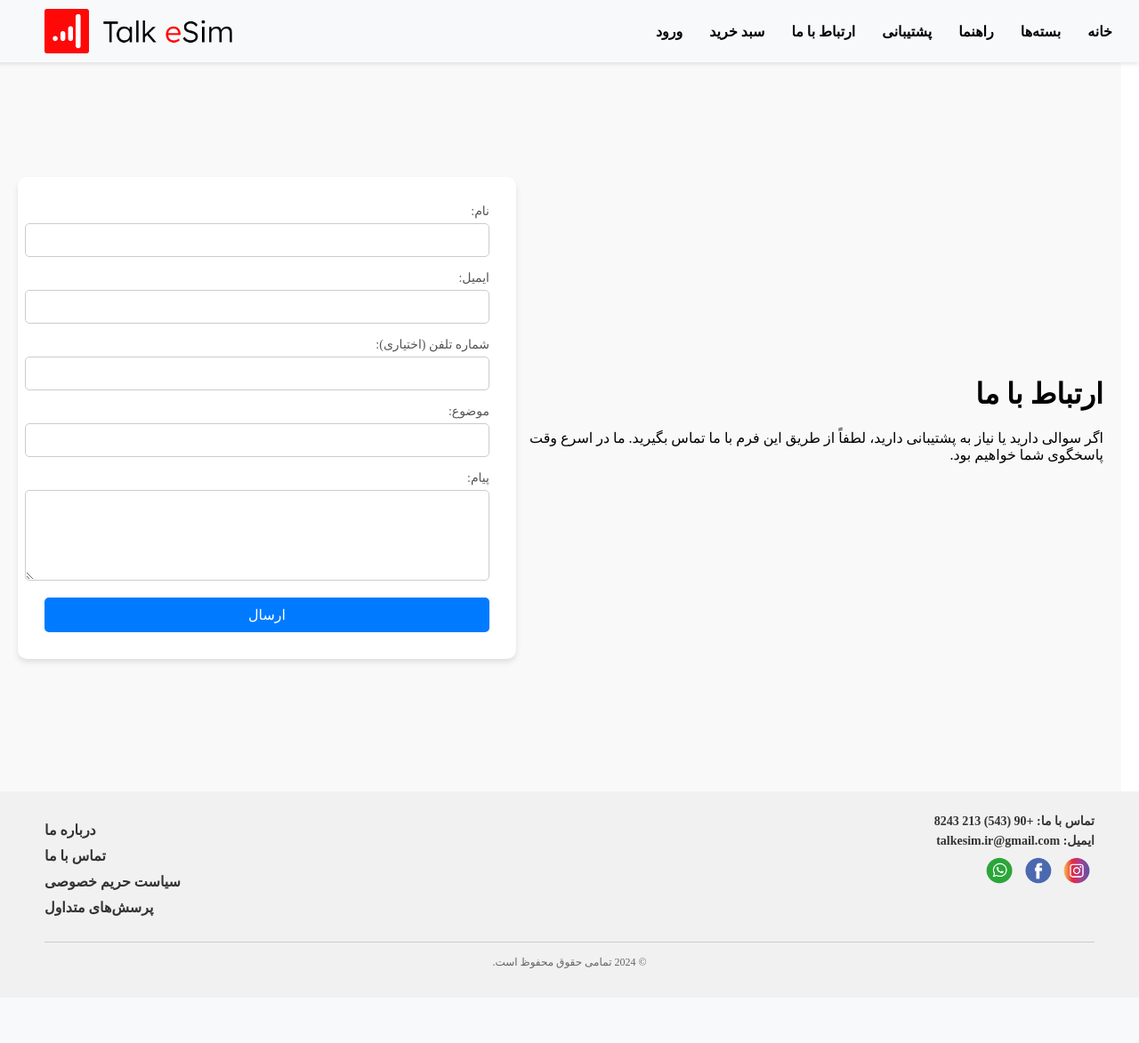
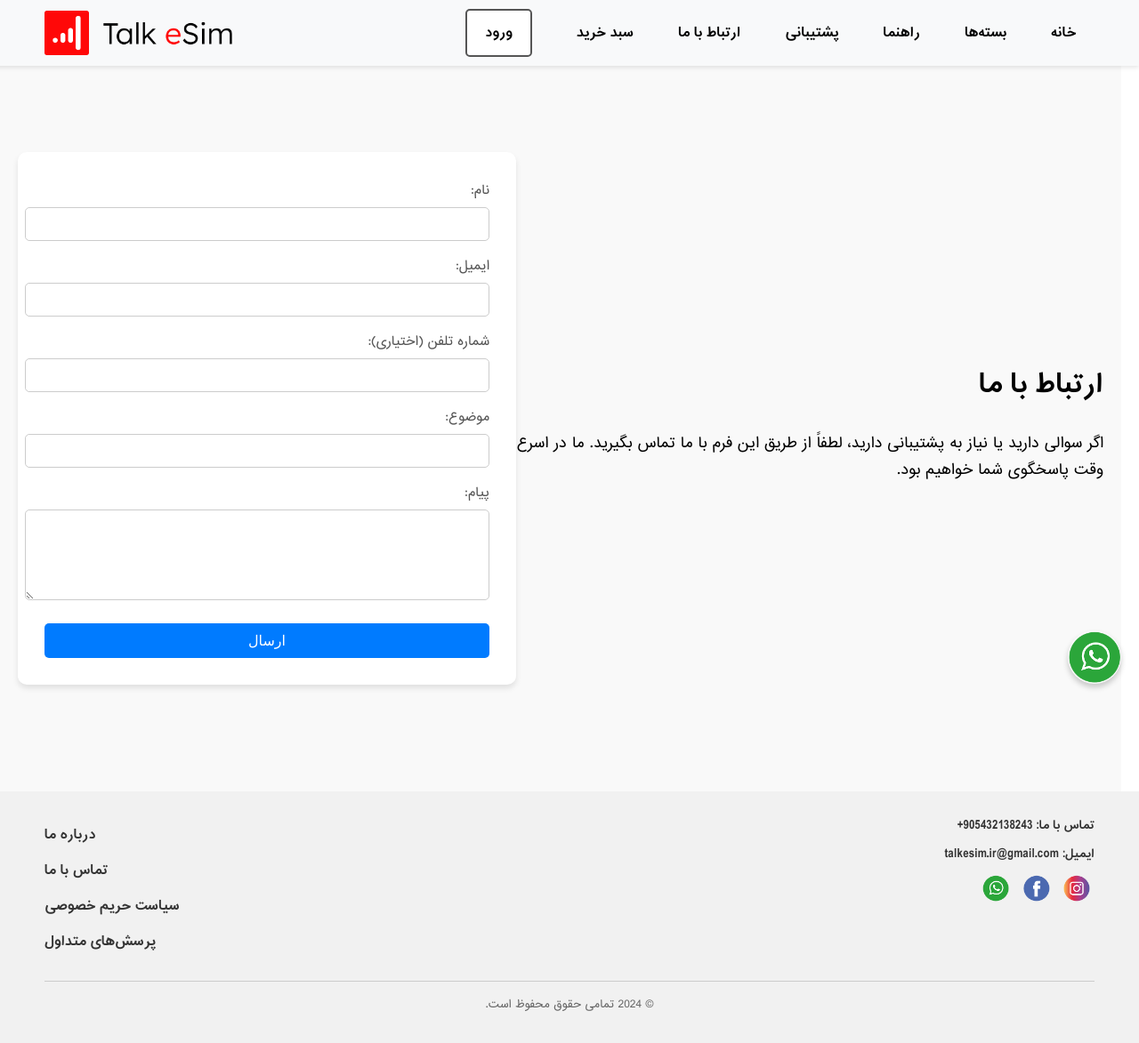
Before and after one commit to pdrm55/Talkesim.ir, a Flask app: page /contact in a window 1280 px wide. Shown: the whole page at 89% size. Before the commit the page ends 1089 px from the top, so only its background shows below. Run offline with Flask 3, Linux system fonts and the light colour scheme.

Commit message:
menu , whatsapp

```diff
--- a/static/css/base.css
+++ b/static/css/base.css
@@ -1,5 +1,23 @@
+/* تعریف فونت IRANSans */
+@font-face {
+    font-family: 'IRANSans';
+    src: url('/static/fonts/IRANSans/IRANSans.woff2') format('woff2'),
+         url('/static/fonts/IRANSans/IRANSans.woff') format('woff');
+    font-weight: normal;
+    font-style: normal;
+}
+
+@font-face {
+    font-family: 'IRANSans';
+    src: url('/static/fonts/IRANSans/IRANSans-Bold.woff2') format('woff2'),
+         url('/static/fonts/IRANSans/IRANSans-Bold.woff') format('woff');
+    font-weight: bold;
+    font-style: normal;
+}
+
 /* تنظیمات کلی برای body و html */
 html, body {
+    font-family: 'IRANSans', Arial, sans-serif;
     height: 100%;
     margin: 0;
     padding: 0;
@@ -102,7 +120,7 @@ footer {
 header {
     display: flex;
     justify-content: space-between;
-    align-items: center;
+    align-items: center; /* وسط‌چین کردن عمودی */
     padding: 10px 30px;
     background-color: #f8f9fa; /* رنگ پس‌زمینه */
     box-shadow: 0 2px 5px rgba(0, 0, 0, 0.1); /* سایه */
@@ -127,10 +145,11 @@ header {
 
 .navbar {
     display: flex;
-    gap: 30px; /* فاصله بین آیتم‌ها */
+    gap: 50px; /* فاصله بین آیتم‌ها */
     list-style: none;
-    padding: 0;
+    padding: 30;
     margin: 0;
+    align-items: center; /* وسط‌چین کردن عمودی */
 }
 
 .navbar li a {
@@ -143,6 +162,25 @@ header {
 .navbar li a:hover {
     color: #007bff; /* رنگ لینک هنگام هاور */
 }
+
+
+.login-button {
+    display: inline-block;
+    padding: 10px 20px;
+    border: 2px solid #555; /* بوردر خاکستری تیره */
+    color: #555; /* متن خاکستری تیره */
+    background-color: white; /* پس‌زمینه سفید */
+    font-weight: bold;
+    text-decoration: none;
+    border-radius: 5px; /* گوشه‌های گرد */
+    transition: background-color 0.3s ease, color 0.3s ease;
+}
+
+.login-button:hover {
+    background-color: #555; /* پس‌زمینه خاکستری تیره هنگام هاور */
+    color: white; /* متن سفید هنگام هاور */
+}
+
 
 .flashes {
     list-style: none;
@@ -182,3 +220,22 @@ header {
     background-color: #f8d7da;
     color: #721c24;
 }
+/* استایل دکمه شناور واتساپ */
+.whatsapp-float {
+    position: fixed;
+    bottom: 20px; /* فاصله از پایین صفحه */
+    right: 20px; /* فاصله از سمت راست */
+    z-index: 1000; /* بالاتر از سایر محتواها */
+}
+
+.whatsapp-float img {
+    width: 60px; /* عرض آیکون */
+    height: 60px; /* ارتفاع آیکون */
+    border-radius: 50%; /* دایره‌ای کردن لوگو */
+    box-shadow: 0px 4px 6px rgba(0, 0, 0, 0.2); /* سایه برای زیبایی */
+    transition: transform 0.3s ease; /* انیمیشن برای بزرگنمایی */
+}
+
+.whatsapp-float img:hover {
+    transform: scale(1.1); /* بزرگنمایی هنگام هاور */
+}
--- a/static/css/home.css
+++ b/static/css/home.css
@@ -18,7 +18,7 @@
 .hero-section .content h1 {
     font-size: 2.5rem;
     margin-bottom: 15px;
-    font-weight: bold;
+    font-family: 'IRANSans', Arial, sans-serif;
 }
 
 .hero-section .content p {
--- a/templates/base.html
+++ b/templates/base.html
@@ -25,7 +25,7 @@
             <li><span>سلام، {{ session.get('user_name') }}</span></li>
             <li><a href="/logout">خروج</a></li>
         {% else %}
-            <li><a href="/login">ورود</a></li>
+        <li><a href="/login" class="login-button">ورود</a></li>
         {% endif %}
             </ul>
         </nav>
@@ -65,13 +65,17 @@
         }, 3000);
     }
 </script>
+<!-- واتساپ در گوشه پایین سمت راست -->
+<a href="https://wa.me/905432138243" target="_blank" class="whatsapp-float">
+    <img src="/static/images/icons/whatsapp.png" alt="WhatsApp Support" />
+</a>
 
 
 <footer>
     <div class="footer-container">
         <!-- بخش راست: اطلاعات تماس و آیکون‌های اجتماعی -->
         <div class="footer-right">
-            <p><strong>تماس با ما:</strong> <a href="tel:+123456789">+90 (543) 213 8243</a></p>
+            <p><strong>تماس با ما:</strong> <a href="tel:905432138243">905432138243+</a></p>
             <p><strong>ایمیل:</strong> <a href="mailto:support@example.com">talkesim.ir@gmail.com</a></p>
             <div class="social-icons">
                 <a href="#"><img src="static/images/icons/instagram.png" alt="Instagram"></a>
```
Also changed, not shown: static/fonts/IRANSans/IRANSans-Bold.woff2 (added), static/fonts/IRANSans/IRANSans.woff2 (added), 3 other files.
